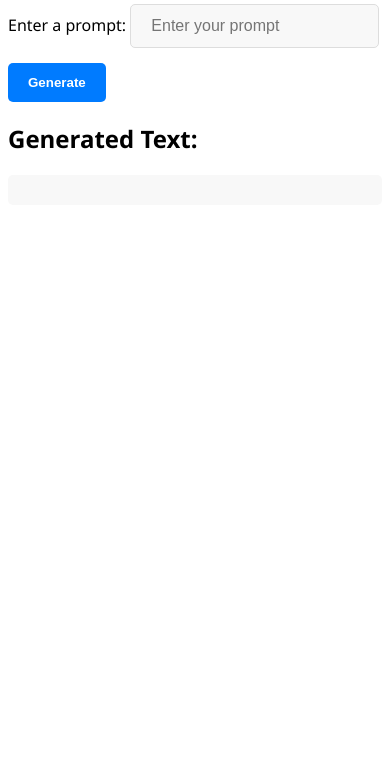
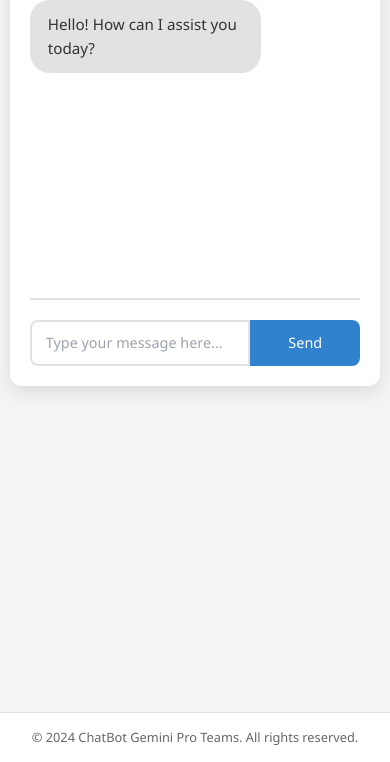
Before and after one commit to fitriadyaa/GenerateText_Gemini, a plain HTML site: page index.html in a window 390 px wide. Shown: the part 82-844 px from the top of the page. Drawn offline with nearby package versions, Linux system fonts and the light colour scheme.

Commit message:
[App] Enhancing ui design, chat form, ui loading, integrating chatbot platform to re-designed ui

```diff
--- a/index.html
+++ b/index.html
@@ -1,77 +1,35 @@
 <!DOCTYPE html>
 <html lang="en">
-  <head>
-    <meta charset="UTF-8" />
-    <meta name="viewport" content="width=device-width, initial-scale=1.0" />
-    <title>Gemini Pro</title>
 
-    <script src="https://cdn.jsdelivr.net/npm/marked/marked.min.js"></script>
+<head>
+  <meta charset="UTF-8">
+  <meta name="viewport" content="width=device-width, initial-scale=1.0">
+  <title>Gemini Pro</title>
+  <link href="https://cdn.jsdelivr.net/npm/tailwindcss@2.2.19/dist/tailwind.min.css" rel="stylesheet" />
+  <link rel="stylesheet" href="style.css">
+</head>
 
-    <style>
-         body {
-            font-family: 'Segoe UI', Tahoma, Geneva, Verdana, sans-serif;
+<body>
+  <div class="container bg-white rounded-lg shadow-md">
+    <h1 class="text-3xl font-bold mb-4 text-center">ChatBot</h1>
+    <div class="chat" id="chatContainer">
+    </div>
+    <div class="flex">
+      <input type="text" id="userInput" placeholder="Type your message here..." class="outline-none"
+        onkeyup="handleKeyPress(event)">
+      <button class="send-button" onclick="sendMessage()">Send</button>
+    </div>
+    <div class="typing-indicator" id="typingIndicator">
+    </div>
+  </div>
 
-        }
+  <div class="footer">
+    &copy; 2024 <span class="hover:underline"><a target="_blank"
+        href="https://github.com/fitriadyaa/GenerateText_Gemini">ChatBot Gemini Pro Teams.</a></span> All rights
+    reserved.
+  </div>
 
-      .container {
-        background-color: #ffffff;
-        padding: 20px;
-        border-radius: 10px;
-        box-shadow: 0 5px 15px rgba(0, 0, 0, 0.1);
-        width: 100%;
-        max-width: 600px;
-        margin-bottom: 30px;
-      }
+  <script src="script.js"></script>
+</body>
 
-      input,
-      button {
-        padding: 12px 20px;
-        border-radius: 5px;
-        border: 1px solid #ddd;
-      }
-
-      input {
-        background-color: #f8f8f8;
-        font-size: 1rem;
-        margin-bottom: 15px;
-      }
-
-      button {
-        background-color: #007bff;
-        color: white;
-        font-weight: bold;
-        border: none;
-        cursor: pointer;
-        transition: background-color 0.3s;
-      }
-
-      button:hover {
-        background-color: #0056b3;
-      }
-
-      #generatedText {
-        background-color: #f8f8f8;
-        padding: 15px;
-        border-radius: 5px;
-        font-size: 1rem;
-        white-space: pre-wrap;
-        overflow-wrap: break-word;
-      }
-    </style>
-  </head>
-
-  <body>
-    <h1>Gemini Pro</h1>
-    <div>
-      <label for="prompt">Enter a prompt:</label>
-      <input type="text" id="prompt" placeholder="Enter your prompt" />
-      <button id="generateButton">Generate</button>
-    </div>
-    <div>
-      <h2>Generated Text:</h2>
-      <pre id="generatedText"></pre>
-    </div>
-
-    <script src="script.js"></script>
-  </body>
 </html>
--- a/script.js
+++ b/script.js
@@ -1,33 +1,39 @@
-const generateButton = document.getElementById("generateButton");
-const promptInput = document.getElementById("prompt");
-const generatedText = document.getElementById("generatedText");
+const promptInput = document.getElementById("userInput");
+const chatContainer = document.getElementById("chatContainer");
+const typingIndicator = document.getElementById("typingIndicator");
 
-generateButton.addEventListener("click", async () => {
-  const prompt = promptInput.value;
-  if (prompt.trim() === "") {
-    alert("Please enter a prompt.");
+async function sendMessage() {
+  const prompt = promptInput.value.trim();
+  if (!prompt) {
+    alert("Please enter a message.");
     return;
   }
 
-  // Make a POST request to the Flask API
-  const response = await fetch(
-    "https://be9c-182-253-124-242.ngrok-free.app/generate_text_stream",
-    {
+  addMessage(prompt, 'user');
+  promptInput.value = "";
+
+  showTypingIndicator();
+
+  const generatedText = await generateText(prompt);
+  addMessage(generatedText, 'bot');
+
+  hideTypingIndicator();
+}
+
+async function generateText(prompt) {
+  try {
+    const response = await fetch("https://be9c-182-253-124-242.ngrok-free.app/generate_text_stream", {
       method: "POST",
       headers: {
         "Content-Type": "application/json",
       },
       body: JSON.stringify({ prompt }),
-    }
-  );
+    });
 
     if (!response.ok) {
       console.error("Error:", response.statusText);
-    generatedText.textContent = "Error occurred while generating text.";
-    return;
+      return "Error occurred while generating response.";
     }
-
-  console.log(response);
 
     const reader = response.body.getReader();
     const decoder = new TextDecoder();
@@ -36,15 +42,48 @@ generateButton.addEventListener("click", async () => {
 
     while (!isFinished) {
       const { done, value } = await reader.read();
-
       if (done) {
         isFinished = true;
         break;
       }
+      generatedTextContent += decoder.decode(value, {stream: true});
+    }
 
-    const chunkText = decoder.decode(value);
-    generatedTextContent += chunkText;
-    generatedText.innerHTML = generatedTextContent;
-    await new Promise((resolve) => setTimeout(resolve, 50));
+    return generatedTextContent;
+  } catch (error) {
+    console.error("Error:", error);
+    return "An error occurred.";
   }
-});
+}
+
+function addMessage(text, type) {
+  const messageDiv = document.createElement("div");
+  messageDiv.className = `message ${type}`;
+  messageDiv.innerHTML = `<div class="message-bubble fadeIn">${text}</div>`;
+  chatContainer.appendChild(messageDiv);
+
+  chatContainer.scrollTop = chatContainer.scrollHeight;
+
+  hideTypingIndicator();
+}
+
+let typingTimeout;
+
+function showTypingIndicator() {
+  clearTimeout(typingTimeout);
+  typingIndicator.style.display = "inline-block";
+}
+
+function hideTypingIndicator() {
+  typingTimeout = setTimeout(() => {
+      typingIndicator.style.display = "none";
+  }, 1000);
+}
+
+function handleKeyPress(event) {
+  if (event.key === "Enter") {
+      sendMessage();
+  }
+}
+
+window.onload = () => addMessage("Hello! How can I assist you today?", 'bot');
--- /dev/null
+++ b/style.css
@@ -0,0 +1,142 @@
+body {
+    font-family: 'Segoe UI', Tahoma, Geneva, Verdana, sans-serif;
+    background-color: #f4f4f4;
+    margin: 0;
+    padding: 0;
+    color: #333;
+}
+
+.container {
+    width: 90%;
+    max-width: 500px;
+    margin: 20px auto 0;
+    background-color: #fff;
+    border-radius: 12px;
+    box-shadow: 0 6px 18px rgba(0, 0, 0, 0.1);
+    padding: 20px;
+    transition: all 0.3s;
+}
+
+.chat {
+    overflow-y: auto;
+    height: 400px;
+    margin-bottom: 20px;
+    border-bottom: 2px solid #e2e2e2;
+}
+
+.message {
+    display: flex;
+    margin-bottom: 12px;
+}
+
+.message.user {
+    justify-content: flex-end;
+}
+
+.message-bubble {
+    padding: 12px 18px;
+    max-width: 70%;
+    border-radius: 20px;
+    line-height: 1.6;
+    font-size: 0.95rem;
+}
+
+.message.user .message-bubble {
+    background-color: #3182ce;
+    color: white;
+}
+
+.message.bot .message-bubble {
+    background-color: #e2e2e2;
+    color: #333;
+}
+
+input[type="text"] {
+    width: calc(100% - 110px);
+    padding: 12px 18px;
+    border: 2px solid #e2e2e2;
+    border-radius: 8px 0 0 8px;
+    font-size: 1rem;
+    outline: none;
+}
+
+.send-button {
+    width: 110px;
+    background-color: #3182ce;
+    color: white;
+    padding: 12px 18px;
+    border: none;
+    border-radius: 0 8px 8px 0;
+    cursor: pointer;
+    transition: background-color 0.3s;
+}
+
+.send-button:hover {
+    background-color: #2c5282;
+}
+
+.footer {
+    text-align: center;
+    padding: 15px 0;
+    font-size: 0.9rem;
+    color: #666;
+    border-top: 1px solid #e2e2e2;
+    background-color: #fff;
+    position: fixed;
+    bottom: 0;
+    width: 100%;
+}
+
+@keyframes fadeIn {
+    from { opacity: 0; }
+    to { opacity: 1; }
+}
+
+.fadeIn {
+    animation: fadeIn 1s;
+}
+
+@media (max-width: 600px) {
+    .container {
+        width: 95%;
+        margin: 10px auto 0;
+    }
+
+    .chat {
+        height: 300px;
+    }
+
+    input[type="text"], .send-button {
+        padding: 10px 14px;
+        font-size: 0.9rem;
+    }
+
+    .footer {
+        font-size: 0.8rem;
+        margin-top: 30px;
+    }
+}
+
+.typing-indicator {
+    display: none;
+    align-items: center;
+    justify-content: flex-end;
+    margin-top: 8px;
+    width: 10px;
+    height: 10px;
+    background-color: #333;
+    border-radius: 50%;
+    margin-left: 4px;
+    animation: typing 1s infinite;
+}
+
+@keyframes typing {
+    0%, 100% {
+        transform: scale(1);
+        opacity: 1;
+    }
+    50% {
+        transform: scale(1.2);
+        opacity: 0.7;
+    }
+}
```
Lines whose indentation alone changed are shown as unchanged.
